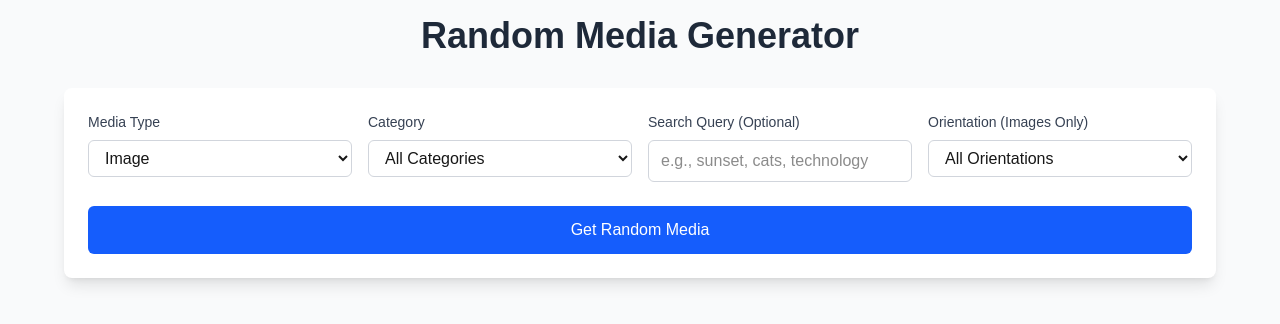
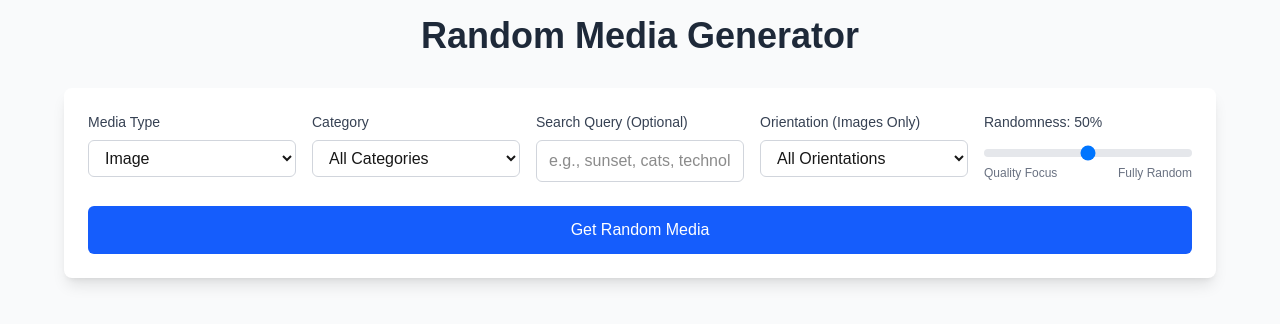
Before and after one commit to Int314/random-image-generator, a Next.js app: page / in a window 1280 px wide. Shown: the top 324 px of the page. Built offline with nearby package versions, Linux system fonts and the light colour scheme.

Commit message:
feat: ランダム選択機能を追加し、メディア選択の柔軟性を向上

```diff
--- a/src/app/api/random-media/route.ts
+++ b/src/app/api/random-media/route.ts
@@ -18,6 +18,7 @@ export async function GET(request: Request) {
   const category = searchParams.get("category") || "";
   const query = searchParams.get("q") || "";
   const orientation = searchParams.get("orientation") || "";
+  const randomness = Number(searchParams.get("randomness")) || 50;
 
   try {
     const apiUrl =
@@ -45,7 +46,7 @@ export async function GET(request: Request) {
       return NextResponse.json({ error: "No media found" }, { status: 404 });
     }
 
-    const selectedMedia = selectBestMedia(data.hits);
+    const selectedMedia = selectBestMedia(data.hits, randomness);
 
     if (!selectedMedia) {
       return NextResponse.json(
--- a/src/components/MediaViewer.tsx
+++ b/src/components/MediaViewer.tsx
@@ -43,6 +43,7 @@ export default function MediaViewer() {
   const [searchQuery, setSearchQuery] = useState("");
   const [category, setCategory] = useState("");
   const [orientation, setOrientation] = useState("");
+  const [randomness, setRandomness] = useState(50); // 0-100のスライダー値
   const videoRef = useRef<HTMLVideoElement>(null);
 
   // 動画が変更された時に強制的に再読み込み
@@ -86,6 +87,7 @@ export default function MediaViewer() {
         ...(searchQuery && { q: searchQuery }),
         ...(category && { category }),
         ...(orientation && { orientation }),
+        randomness: randomness.toString(),
       });
 
       const response = await fetch(`/api/random-media?${params}`);
@@ -152,7 +154,7 @@ export default function MediaViewer() {
         </h1>
 
         <div className="bg-white dark:bg-gray-800 rounded-lg shadow-lg p-6 mb-6">
-          <div className="grid grid-cols-1 md:grid-cols-2 lg:grid-cols-4 gap-4 mb-6">
+          <div className="grid grid-cols-1 md:grid-cols-2 lg:grid-cols-3 xl:grid-cols-5 gap-4 mb-6">
             <div>
               <label
                 htmlFor="media-type"
@@ -227,6 +229,31 @@ export default function MediaViewer() {
                 <option value="horizontal">Horizontal</option>
                 <option value="vertical">Vertical</option>
               </select>
+            </div>
+
+            <div>
+              <label
+                htmlFor="randomness"
+                className="block text-sm font-medium mb-2 text-gray-700 dark:text-gray-300"
+              >
+                Randomness: {randomness}%
+              </label>
+              <div className="space-y-2">
+                <input
+                  id="randomness"
+                  type="range"
+                  min="0"
+                  max="100"
+                  step="5"
+                  value={randomness}
+                  onChange={(e) => setRandomness(Number(e.target.value))}
+                  className="w-full h-2 bg-gray-200 rounded-lg appearance-none cursor-pointer dark:bg-gray-700 slider"
+                />
+                <div className="flex justify-between text-xs text-gray-500 dark:text-gray-400">
+                  <span>Quality Focus</span>
+                  <span>Fully Random</span>
+                </div>
+              </div>
             </div>
           </div>
 
--- a/src/utils/mediaSelector.ts
+++ b/src/utils/mediaSelector.ts
@@ -8,7 +8,10 @@ interface MediaItem {
   user: string;
 }
 
-export function selectBestMedia(mediaItems: MediaItem[]): MediaItem | null {
+export function selectBestMedia(
+  mediaItems: MediaItem[],
+  randomness: number = 50,
+): MediaItem | null {
   if (!mediaItems || mediaItems.length === 0) {
     return null;
   }
@@ -24,8 +27,16 @@ export function selectBestMedia(mediaItems: MediaItem[]): MediaItem | null {
   // スコアでソート（降順）
   scoredItems.sort((a, b) => b.score - a.score);
 
-  // 上位30%のアイテムからランダムに選択
-  const topPercentile = Math.ceil(scoredItems.length * 0.3);
+  // ランダム度合いに応じて選択範囲を決定
+  // randomness: 0% = 上位5%から選択（品質重視）
+  // randomness: 50% = 上位30%から選択（バランス）
+  // randomness: 100% = 全体から選択（完全ランダム）
+  const minPercentile = 0.05; // 最低5%
+  const maxPercentile = 1.0; // 最大100%
+  const percentage =
+    minPercentile + (randomness / 100) * (maxPercentile - minPercentile);
+  const topPercentile = Math.ceil(scoredItems.length * percentage);
+
   const topItems = scoredItems.slice(0, topPercentile);
   const randomTop = Math.floor(Math.random() * topItems.length);
 
```
